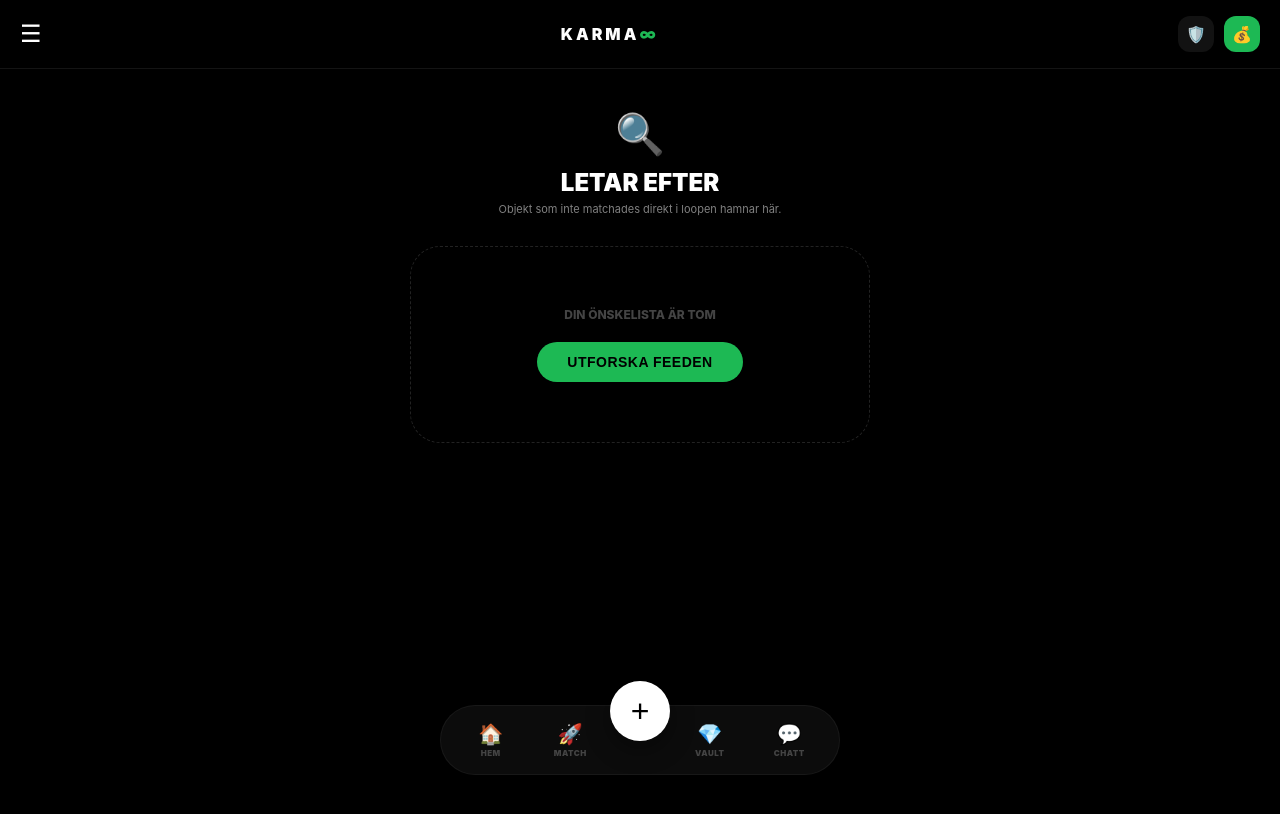
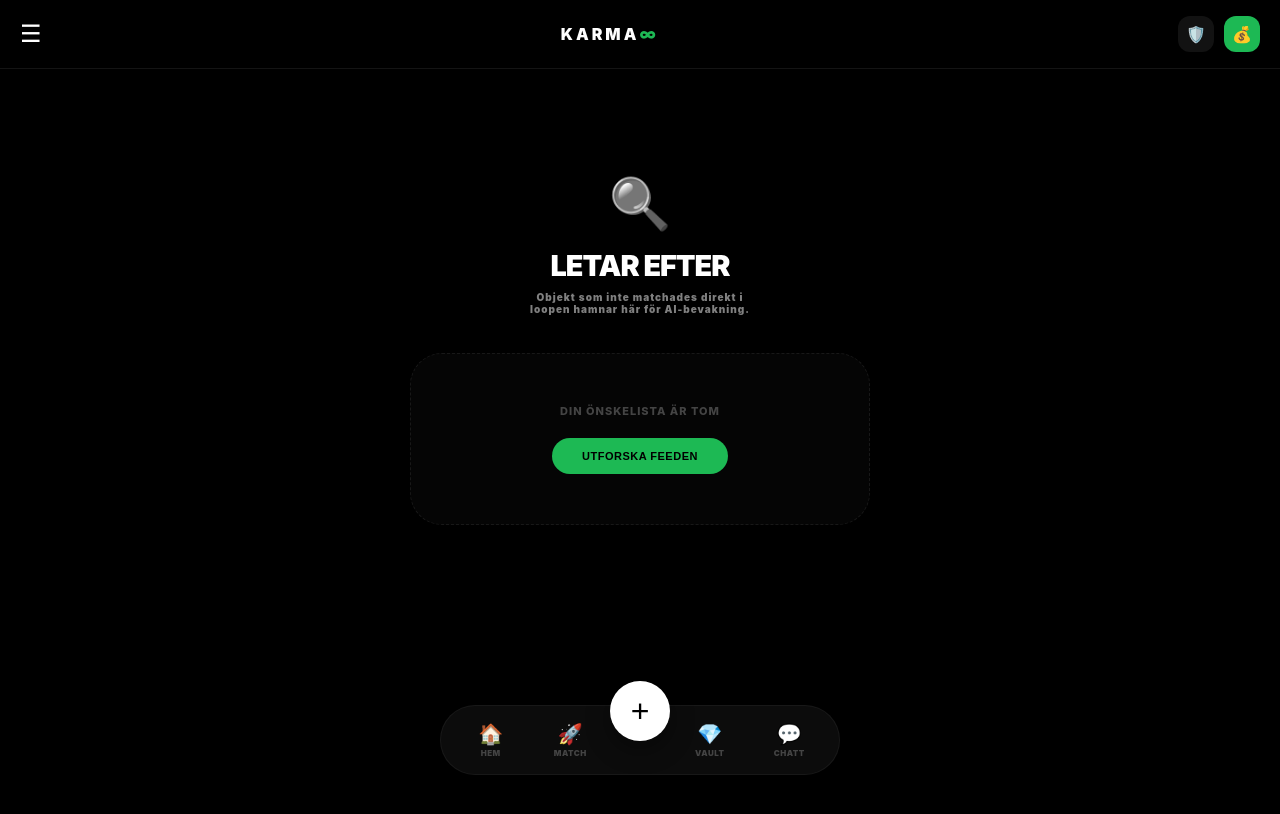
Before and after one commit to gascheckking/marketbeg-appGem, a Next.js app: page /wishlist in a window 1280 px wide. Shown: the top 814 px of the page. Built offline with nearby package versions, Linux system fonts and the light colour scheme.

Commit message:
Update page.tsx

```diff
--- a/app/wishlist/page.tsx
+++ b/app/wishlist/page.tsx
@@ -1,19 +1,30 @@
 // // app/wishlist/page.tsx
 "use client";
 import React from 'react';
+import { useRouter } from 'next/navigation';
 
 export default function Wishlist() {
+  const router = useRouter();
+
   return (
-    <div className="page-wrapper" style={{ padding: '40px 20px', textAlign: 'center' }}>
+    <div className="page-wrapper" style={{ display: 'flex', flexDirection: 'column', alignItems: 'center', justifyContent: 'center', minHeight: '70vh', textAlign: 'center' }}>
       <div style={{ marginBottom: '30px' }}>
-        <div style={{ fontSize: '40px', marginBottom: '10px' }}>🔍</div>
-        <h1 style={{ fontSize: '1.5rem', fontWeight: 900, margin: 0 }}>LETAR EFTER</h1>
-        <p style={{ opacity: 0.5, fontSize: '11px', marginTop: '5px' }}>Objekt som inte matchades direkt i loopen hamnar här.</p>
+        <div style={{ fontSize: '50px', marginBottom: '15px', filter: 'grayscale(1)' }}>🔍</div>
+        <h1 style={{ fontSize: '1.8rem', fontWeight: 900, letterSpacing: '-1px', margin: 0 }}>LETAR EFTER</h1>
+        <p className="text-small" style={{ opacity: 0.5, marginTop: '8px', maxWidth: '240px', margin: '8px auto' }}>
+          Objekt som inte matchades direkt i loopen hamnar här för AI-bevakning.
+        </p>
       </div>
 
-      <div style={{ padding: '60px 20px', border: '1px dashed #222', borderRadius: '30px' }}>
-        <p style={{ fontWeight: 800, fontSize: '12px', color: '#444' }}>DIN ÖNSKELISTA ÄR TOM</p>
-        <button className="primary-btn" style={{ marginTop: '20px', width: 'auto', padding: '12px 30px' }}>UTFORSKA FEEDEN</button>
+      <div style={{ width: '100%', padding: '50px 20px', border: '1px dashed var(--border)', borderRadius: '32px', background: 'rgba(255,255,255,0.02)' }}>
+        <p style={{ fontWeight: 800, fontSize: '11px', color: '#444', letterSpacing: '1px' }}>DIN ÖNSKELISTA ÄR TOM</p>
+        <button
+          onClick={() => router.push('/feed')}
+          className="primary-btn"
+          style={{ marginTop: '20px', width: 'auto', padding: '12px 30px', fontSize: '11px' }}
+        >
+          UTFORSKA FEEDEN
+        </button>
       </div>
     </div>
   );
```
